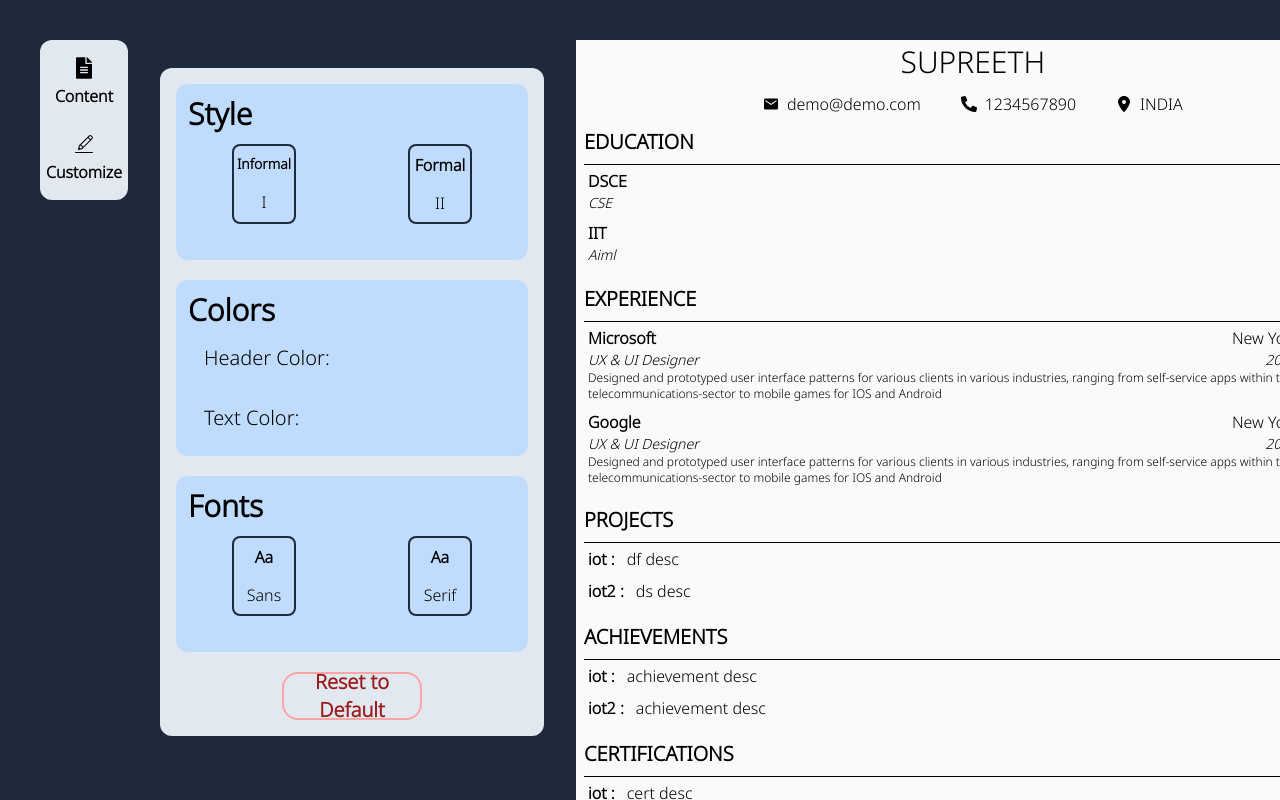
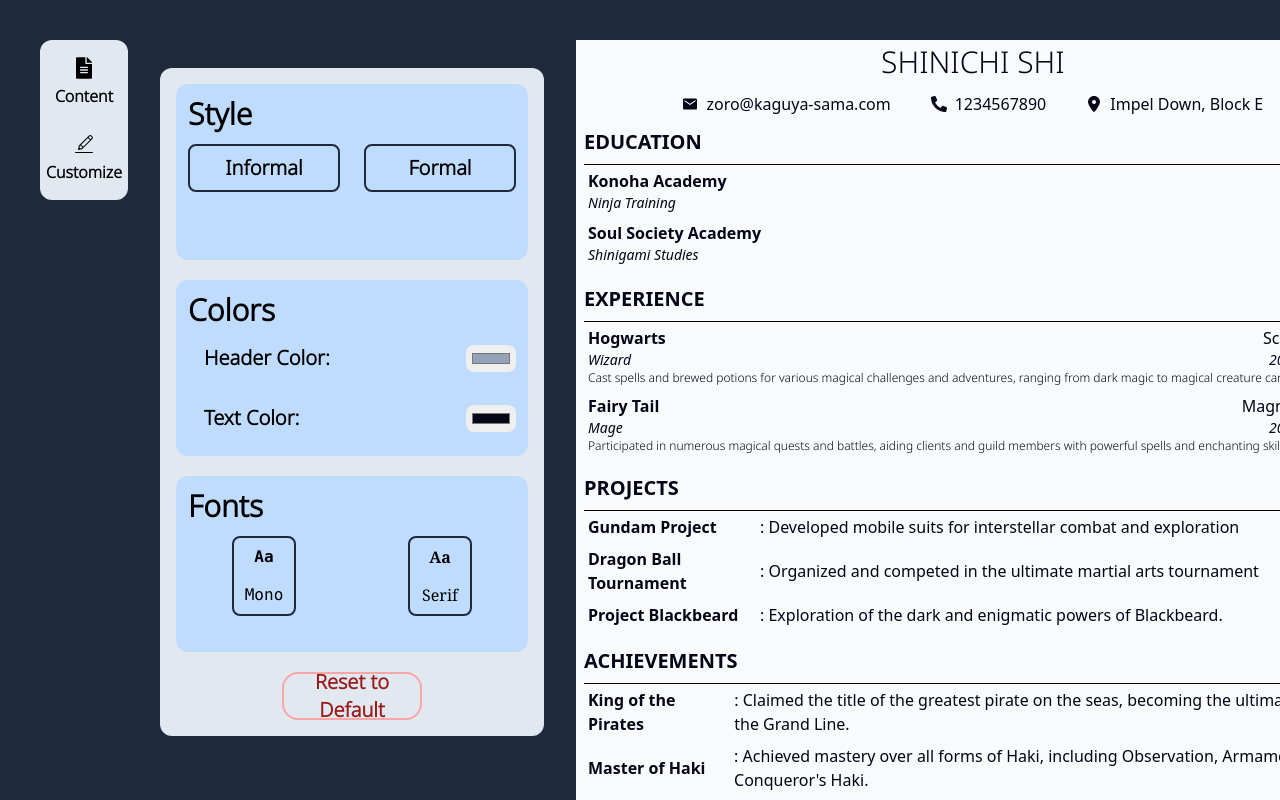
Before and after one commit to ShinichiShi/ResumeByte, a React app: page / in a window 1280 px wide. Both pictures are taken after a click on the element "Customize". Shown: the top 800 px of the page. Built offline with nearby package versions, Linux system fonts and the light colour scheme; the HTML template or start-up script is replaced by a standard one.

Commit message:
complete customize features and all...improve template data

```diff
--- a/src/components/App.jsx
+++ b/src/components/App.jsx
@@ -1,6 +1,6 @@
 import { useState } from 'react';
-import TemplateData from './TemplateData';
-import TemplateBar from './TemplateBar';
+import TemplateData from './Templates/TemplateData';
+import TemplateBar from './Templates/TemplateBar';
 import Resume from './Resume Display/Resume';
 import Input from './Form Filling/Input';
 import Section from './Form Filling/Section';
@@ -12,21 +12,19 @@
 import generatePDF from './PdfGenerator';
 import { FaFileAlt } from 'react-icons/fa';
 import { CiEdit } from 'react-icons/ci';
-// import TemplateStyle from './TemplateStyle'
+import TemplateStyle from './Templates/TemplateStyle';
 const { Save, Add } = Buttons;
 
 function App() {
   const [personalDetails, setPersonalDetails] = useState(
     TemplateData.personalDetails
   );
-  // const [styling, setStyling] = useState(
-  //   JSON.parse(localStorage.getItem('styling')) || TemplateStyle
-  // )
   const [sections, setSections] = useState(TemplateData.sections);
   const [activeSection, setActiveSection] = useState('');
   const [addSection, setAddSection] = useState(false);
   const [config, setConfig] = useState('content');
   const [style, setStyle] = useState('formal');
+  const [styling, setStyling] = useState(TemplateStyle());
   const [formData, setFormData] = useState({
     name: '',
     degree: '',
@@ -37,10 +35,6 @@
     desc: '',
     location: '',
   });
-  // const { header,text} = styling.colors;
-  // const {font} = styling.font
-
-  // localStorage.setItem('styling',JSON.stringify(styling))
 
   const handleClick = (section) => {
     setActiveSection((prevSection) => (prevSection === section ? '' : section));
@@ -126,7 +120,21 @@
       [type]: prevSections[type].filter((section) => section.id !== id),
     }));
   };
-
+  const handleColorChange = (e, type) => {
+    const newColor = e.target.value;
+    const newStyling = JSON.parse(JSON.stringify(styling));
+    newStyling.colors[type] = newColor;
+    setStyling(newStyling);
+  };
+  const handleFont = (type) => {
+    const newFont = JSON.parse(JSON.stringify(styling));
+    newFont.font = type;
+    setStyling(newFont);
+  };
+  const handleResetStyles = () => {
+    setStyling(TemplateStyle());
+    setFont('font-serif');
+  };
   return (
     <>
       <div className="p-10 flex items-center gap-[4vh] justify-around bg-slate-800">
@@ -394,55 +402,75 @@
                 <p className="font-bold text-3xl mb-3">Style</p>
                 <div className="w-full flex gap-6 items-center justify-around">
                   <button
-                    className="h-20 w-16 border-2 border-slate-800 rounded-lg flex items-center justify-around flex-col hover:bg-blue-300"
+                    className="h-12 w-1/2 border-2 border-slate-800 rounded-lg flex items-center justify-around flex-col hover:bg-blue-300"
                     onClick={() => {
                       setStyle('informal');
                     }}
                   >
-                    <div className="font-bold text-sm">Informal</div>
-                    <div>I</div>
+                    <div className="font-bold text-xl">Informal</div>
                   </button>
                   <button
-                    className="h-20 w-16 border-2 border-slate-800 rounded-lg flex items-center justify-around flex-col hover:bg-blue-300"
+                    className="h-12 w-1/2 border-2 border-slate-800 rounded-lg flex items-center justify-around flex-col hover:bg-blue-300"
                     onClick={() => {
                       setStyle('formal');
                     }}
                   >
-                    <div className="font-bold">Formal</div>
-                    <div>II</div>
+                    <div className="font-bold text-xl">Formal</div>
                   </button>
                 </div>
               </div>
               <div className="p-3 h-44 w-full  bg-blue-200 rounded-xl">
                 {' '}
                 <p className="font-bold text-3xl">Colors</p>
-                <div>
-                  <div className="p-4 text-xl">Header Color:</div>
-                  <div></div>
+                <div className="flex items-center justify-between">
+                  <div className="p-4 text-xl font-bold">Header Color:</div>
+                  <input
+                    type="color"
+                    name="color-header"
+                    className="w-15 rounded-lg border-0 p-1 cursor-pointer"
+                    defaultValue={styling.colors.header}
+                    onChange={(e) => {
+                      handleColorChange(e, 'header');
+                    }}
+                  />
                 </div>
-                <div>
-                  <div className="p-4 text-xl">Text Color:</div>
-                  <div></div>
+                <div className="flex items-center justify-between">
+                  <div className="p-4 text-xl font-bold">Text Color:</div>
+                  <input
+                    type="color"
+                    name="color-text"
+                    className="w-15 rounded-lg border-0 p-1 cursor-pointer"
+                    defaultValue={styling.colors.text}
+                    onChange={(e) => {
+                      handleColorChange(e, 'text');
+                    }}
+                  />
                 </div>
               </div>
               <div className="p-3 h-44 w-full bg-blue-200 rounded-xl">
                 {' '}
                 <p className="font-bold text-3xl mb-3">Fonts</p>
                 <div className="w-full flex gap-6 items-center justify-around">
-                  <div className="h-20 w-16 border-2 border-slate-800 rounded-lg flex items-center justify-around flex-col hover:bg-blue-300 cursor-pointer">
-                    <div className="font-bold">Aa</div>
-                    <div>Sans</div>
+                  <div
+                    className="h-20 w-16 border-2 border-slate-800 rounded-lg flex items-center justify-around flex-col hover:bg-blue-300 cursor-pointer"
+                    onClick={() => handleFont('font-sans')}
+                  >
+                    <div className="font-bold font-mono">Aa</div>
+                    <div className='font-mono'>Mono</div>
                   </div>
-                  <div className="h-20 w-16 border-2 border-slate-800 rounded-lg flex items-center justify-around flex-col hover:bg-blue-300 cursor-pointer">
-                    <div className="font-bold">Aa</div>
-                    <div>Serif</div>
+                  <div
+                    className="h-20 w-16 border-2 border-slate-800 rounded-lg flex items-center justify-around flex-col hover:bg-blue-300 cursor-pointer"
+                    onClick={() => handleFont('font-serif')}
+                  >
+                    <div className="font-bold font-serif">Aa</div>
+                    <div className='font-serif'>Serif</div>
                   </div>
                 </div>
               </div>
               <div className="w-full flex items-center justify-center">
                 <button
-                  className={`h-12 w-2/5 text-red-800 font-semibold border-2 border-red-300 rounded-[var(--radius)] hover:bg-red-300 text-xl flex items-center justify-center`}
-                  onClick={console.log('as')}
+                  className="h-12 w-2/5 text-red-800 font-semibold border-2 border-red-300 rounded-[var(--radius)] hover:bg-red-300 text-xl flex items-center justify-center"
+                  onClick={handleResetStyles}
                 >
                   Reset to Default
                 </button>
@@ -455,6 +483,7 @@
             personalDetails={personalDetails}
             sections={sections}
             style={style}
+            styling={styling}
           />
         </div>
       </div>
--- a/src/components/Resume Display/DisplaySectionsResume.jsx
+++ b/src/components/Resume Display/DisplaySectionsResume.jsx
@@ -1,14 +1,23 @@
 import React from 'react';
 
-function DisplaySectionsResume({ sections, type, style }) {
+function DisplaySectionsResume({ sections, type, style, styling }) {
   const sectionClass =
     style === 'informal' ? 'informal-section' : 'formal-section';
+
+  const textStyle = {
+    color: styling.colors.text
+  };
 
   return (
     <div className="p-2">
       {sections.length !== 0 && (
         <div>
-          <h2 className="text-xl font-bold mb-2">{type}</h2>
+          <h2
+            className={`text-xl font-bold mb-2 ${styling.font}`}
+            style={textStyle}
+          >
+            {type}
+          </h2>
           <div className="h-px w-full bg-black"></div>
         </div>
       )}
@@ -18,12 +27,30 @@
           {type === 'EDUCATION' && (
             <>
               <div>
-                <h3 className="text-base font-semibold">{section.name}</h3>
-                <p className="italic text-sm">{section.degree}</p>
+                <h3
+                  className={`text-base font-semibold ${styling.font}`}
+                  style={textStyle}
+                >
+                  {section.name}
+                </h3>
+                <p
+                  className={`italic text-sm ${styling.font}`}
+                  style={textStyle}
+                >
+                  {section.degree}
+                </p>
               </div>
               <div>
-                <p className="text-base text-right">{section.percentage}</p>
-                <p className="italic text-right text-sm">
+                <p
+                  className={`text-base text-right ${styling.font} `}
+                  style={textStyle}
+                >
+                  {section.percentage}
+                </p>
+                <p
+                  className={`italic text-right text-sm ${styling.font} `}
+                  style={textStyle}
+                >
                   {section.startYear} - {section.endYear}
                 </p>
               </div>
@@ -34,17 +61,38 @@
               <div className="w-full flex items-center flex-col">
                 <div className="w-full flex items-center justify-between flex-row">
                   <div>
-                    <h3 className="text-base font-semibold">{section.name}</h3>
-                    <p className="italic text-sm">{section.positionTitle}</p>
+                    <h3
+                      className={`text-base font-semibold ${styling.font}`}
+                      style={textStyle}
+                    >
+                      {section.name}
+                    </h3>
+                    <p
+                      className={`italic text-sm ${styling.font} `}
+                      style={textStyle}
+                    >
+                      {section.positionTitle}
+                    </p>
                   </div>
                   <div>
-                    <p className="text-base text-right">{section.location}</p>
-                    <p className="italic text-sm text-right">
+                    <p
+                      className={`text-base text-right ${styling.font}`}
+                      style={textStyle}
+                    >
+                      {section.location}
+                    </p>
+                    <p
+                      className={`italic text-sm text-right  ${styling.font}`}
+                      style={textStyle}
+                    >
                       {section.startYear} - {section.endYear}
                     </p>
                   </div>
                 </div>
-                <div className="w-full text-left text-xs">
+                <div
+                  className={`w-full text-left text-xs ${styling.font}`}
+                  style={textStyle}
+                >
                   <p>{section.description}</p>
                 </div>
               </div>
@@ -52,12 +100,20 @@
           )}
           {type !== 'EDUCATION' && type !== 'EXPERIENCE' && (
             <>
-              <div className="flex items-center justify-start gap-3">
-                <h3 className="flex items-center justify-start text-base font-semibold">
-                  {section.name} :{' '}
+              <div
+                className={`flex items-center justify-start gap-3 ${styling.font}`}
+                style={textStyle}
+              >
+                <h3
+                  className={`w-40 flex items-center justify-start text-base font-semibold ${styling.font}`}
+                  style={textStyle}
+                >
+                  {section.name}
                 </h3>
-                <p className="flex items-center justify-start text-base">
-                  {' '}
+                <p
+                  className={`flex items-center justify-start text-base ${styling.font}`}
+                >
+                 :{' '}
                   {section.desc}
                 </p>
               </div>
--- a/src/components/Resume Display/Personal.jsx
+++ b/src/components/Resume Display/Personal.jsx
@@ -3,39 +3,48 @@
 import { FaPhoneAlt } from 'react-icons/fa';
 import { FaLocationDot } from 'react-icons/fa6';
 
-const Personal = ({ personalDetails, style }) => {
+const Personal = ({ personalDetails, style, styling }) => {
   const { name, email, phoneNumber, address } = personalDetails;
 
   const containerClasses =
     style === 'informal'
-      ? 'bg-slate-400 h-20 flex items-center justify-center flex-col gap-3'
+      ? `h-20 flex items-center justify-center flex-col gap-3 `
       : 'h-20 flex items-center justify-center flex-col gap-3';
 
   const nameClasses =
     style === 'informal'
-      ? 'flex items-center justify-center text-4xl uppercase'
-      : 'flex items-center justify-center text-3xl uppercase';
+      ? `flex items-center justify-center text-4xl uppercase `
+      : `flex items-center justify-center text-3xl uppercase`;
 
+  const containerStyles = {
+        backgroundColor: style === 'informal' ? styling.colors.header : 'transparent',
+        color: styling.colors.text,
+      };
+
+
+
+  const fontClass = styling.font;
+  console.log(fontClass)
   return (
-    <div className={containerClasses}>
+    <div className={containerClasses} style={containerStyles}>
       {name !== '' && <div className={nameClasses}>{name}</div>}
-      <div className="flex items-center justify-around flex-row gap-10">
+      <div className='flex items-center justify-around flex-row gap-10'>
         {email !== '' && (
-          <div className="flex items-center justify-center gap-2">
+          <div className='flex items-center justify-center gap-2'>
             <IoMdMail />
-            <p>{email}</p>
+            <p className={`${fontClass}`}>{email}</p>
           </div>
         )}
         {phoneNumber !== '' && (
-          <div className="flex items-center justify-center gap-2">
+          <div className='flex items-center justify-center gap-2'>
             <FaPhoneAlt />
-            <p>{phoneNumber}</p>
+            <p className={`${fontClass}`}>{phoneNumber}</p>
           </div>
         )}
         {address !== '' && (
-          <div className="flex items-center justify-center gap-2">
+          <div className='flex items-center justify-center gap-2'>
             <FaLocationDot />
-            <p>{address}</p>
+            <p className={`${fontClass}`}>{address}</p>
           </div>
         )}
       </div>
--- a/src/components/Resume Display/Resume.jsx
+++ b/src/components/Resume Display/Resume.jsx
@@ -2,40 +2,46 @@
 import Personal from './Personal';
 import DisplaySectionsResume from './DisplaySectionsResume';
 
-const Resume = ({ personalDetails, sections, style }) => {
+const Resume = ({ personalDetails, sections, style, styling }) => {
   return (
     <div className="resume-content flex items-center justify-center overflow-auto">
       <div className="w-[210mm] h-[297mm] bg-slate-50 shadow-lg overflow-hidden">
-        <Personal personalDetails={personalDetails} style={style} />
+        <Personal personalDetails={personalDetails} style={style} styling={styling}/>
         <DisplaySectionsResume
           sections={sections.educations || []}
           type="EDUCATION"
           style={style}
+          styling={styling}
         />
         <DisplaySectionsResume
           sections={sections.experience || []}
           type="EXPERIENCE"
           style={style}
+          styling={styling}
         />
         <DisplaySectionsResume
           sections={sections.projects || []}
           type="PROJECTS"
           style={style}
+          styling={styling}
         />
         <DisplaySectionsResume
           sections={sections.achievements || []}
           type="ACHIEVEMENTS"
           style={style}
+          styling={styling}
         />
         <DisplaySectionsResume
           sections={sections.certification || []}
           type="CERTIFICATIONS"
           style={style}
+          styling={styling}
         />
         <DisplaySectionsResume
           sections={sections.misc || []}
           type="MISCELLANEOUS"
           style={style}
+          styling={styling}
         />
       </div>
     </div>
--- a/src/components/TemplateData.jsx
+++ /dev/null
@@ -1,100 +0,0 @@
-import uniqid from 'uniqid';
-const TemplateData = {
-  personalDetails: {
-    name: 'Supreeth',
-    email: 'demo@demo.com',
-    phoneNumber: '1234567890',
-    address: 'INDIA',
-  },
-  sections: {
-    educations: [
-      {
-        name: 'DSCE',
-        degree: 'CSE',
-        percentage: '98%',
-        startYear: '2023',
-        endYear: '2027',
-        id: uniqid(),
-      },
-      {
-        degree: 'Aiml',
-        name: 'IIT',
-        percentage: '96%',
-        startYear: '2020',
-        endYear: '2022',
-        id: uniqid(),
-      },
-    ],
-    experience: [
-      {
-        name: 'Microsoft',
-        positionTitle: 'UX & UI Designer',
-        location: 'New York City, US',
-        description:
-          'Designed and prototyped user interface patterns for various clients in various industries, ranging from self-service apps within the telecommunications-sector to mobile games for IOS and Android',
-        startYear: '2020',
-        endYear: 'present',
-        id: uniqid(),
-      },
-      {
-        name: 'Google',
-        positionTitle: 'UX & UI Designer',
-        location: 'New York City, US',
-        description:
-          'Designed and prototyped user interface patterns for various clients in various industries, ranging from self-service apps within the telecommunications-sector to mobile games for IOS and Android',
-        startYear: '2020',
-        endYear: 'present',
-        id: uniqid(),
-      },
-    ],
-    projects: [
-      {
-        name: 'iot',
-        desc: 'df desc',
-        id: uniqid(),
-      },
-      {
-        name: 'iot2',
-        desc: 'ds desc',
-        id: uniqid(),
-      },
-    ],
-    achievements: [
-      {
-        name: 'iot',
-        desc: 'achievement desc',
-        id: uniqid(),
-      },
-      {
-        name: 'iot2',
-        desc: 'achievement desc',
-        id: uniqid(),
-      },
-    ],
-    certification: [
-      {
-        name: 'iot',
-        desc: 'cert desc',
-        id: uniqid(),
-      },
-      {
-        name: 'iot2',
-        desc: 'cert desc',
-        id: uniqid(),
-      },
-    ],
-    misc: [
-      {
-        name: 'iot',
-        desc: 'misc desc',
-        id: uniqid(),
-      },
-      {
-        name: 'iot2',
-        desc: 'misc desc',
-        id: uniqid(),
-      },
-    ],
-  },
-};
-export default TemplateData;
--- a/src/components/TemplateStyle.jsx
+++ /dev/null
@@ -1,7 +0,0 @@
-export default {
-  colors: {
-    header: 'bg-slate-400',
-    text: 'bg-slate-950',
-  },
-  font: 'serif',
-};
--- /dev/null
+++ b/src/components/Templates/TemplateData.jsx
@@ -0,0 +1,119 @@
+import uniqid from 'uniqid';
+
+const TemplateData = {
+  personalDetails: {
+    name: 'Shinichi Shi',
+    email: 'zoro@kaguya-sama.com',
+    phoneNumber: '1234567890',
+    address: 'Impel Down, Block E',
+  },
+  sections: {
+    educations: [
+      {
+        name: 'Konoha Academy',
+        degree: 'Ninja Training',
+        percentage: '100%',
+        startYear: '2023',
+        endYear: '2027',
+        id: uniqid(),
+      },
+      {
+        degree: 'Shinigami Studies',
+        name: 'Soul Society Academy',
+        percentage: '95%',
+        startYear: '2020',
+        endYear: '2022',
+        id: uniqid(),
+      },
+    ],
+    experience: [
+      {
+        name: 'Hogwarts',
+        positionTitle: 'Wizard',
+        location: 'Scotland, UK',
+        description:
+          'Cast spells and brewed potions for various magical challenges and adventures, ranging from dark magic to magical creature care',
+        startYear: '2020',
+        endYear: 'present',
+        id: uniqid(),
+      },
+      {
+        name: 'Fairy Tail',
+        positionTitle: 'Mage',
+        location: 'Magnolia, Fiore',
+        description:
+          'Participated in numerous magical quests and battles, aiding clients and guild members with powerful spells and enchanting skills',
+        startYear: '2020',
+        endYear: 'present',
+        id: uniqid(),
+      },
+    ],
+    projects: [
+      {
+        name: 'Gundam Project',
+        desc: 'Developed mobile suits for interstellar combat and exploration',
+        id: uniqid(),
+      },
+      {
+        name: 'Dragon Ball Tournament',
+        desc: 'Organized and competed in the ultimate martial arts tournament',
+        id: uniqid(),
+      },
+      {
+        name: "Project Blackbeard",
+        desc: "Exploration of the dark and enigmatic powers of Blackbeard.",
+        id: uniqid()
+      },
+    ],
+    achievements: [
+      {
+        name: "King of the Pirates",
+        desc: "Claimed the title of the greatest pirate on the seas, becoming the ultimate ruler of the Grand Line.",
+        id:uniqid()
+      },
+      {
+        name: "Master of Haki",
+        desc: "Achieved mastery over all forms of Haki, including Observation, Armament, and Conqueror's Haki.",
+        id:uniqid()
+      },
+      {
+        name: "Savior of Dressrosa",
+        desc: "Saved the nation of Dressrosa from the tyrannical rule of Donquixote Doflamingo.",
+        id:uniqid()
+      },
+
+      {
+        name: "Conqueror of Enies Lobby",
+        desc: "Successfully stormed the judicial island of Enies Lobby and defeated the Marine forces stationed there.",
+        id:uniqid()
+      },
+
+    ],
+    certification: [
+      {
+        name: 'Certified Hero',
+        desc: 'Received certification from the Hero Association for heroic deeds',
+        id: uniqid(),
+      },
+      {
+        name: 'Certified Alchemist',
+        desc: 'Completed rigorous training in alchemy and potion-making',
+        id: uniqid(),
+      },
+    ],
+    misc: [
+      {
+        name: 'Soul Reaper',
+        desc: 'Appointed as a Soul Reaper to guide lost souls and combat evil spirits',
+        id: uniqid(),
+      },
+      {
+        name: 'Dragon Slayer',
+        desc: 'Gained the title of Dragon Slayer after defeating a Kaidou',
+        id: uniqid(),
+      },
+    ],
+  },
+};
+
+export default TemplateData;
--- /dev/null
+++ b/src/components/Templates/TemplateStyle.jsx
@@ -0,0 +1,11 @@
+const TemplateStyle = () => {
+  return {
+    colors: {
+      header: '#94A3B8',
+      text: '#020617',
+    },
+    font: 'font-sans',
+  };
+};
+
+export default TemplateStyle;
--- a/src/index.css
+++ b/src/index.css
@@ -51,12 +51,10 @@
   --radius: 2vh;
 }
 
-/* Custom styles for informal */
 .informal-section {
   @apply mb-1 p-1 bg-white rounded-lg shadow flex items-center justify-between flex-row;
 }
 
-/* Custom styles for formal */
 .formal-section {
   @apply p-1 rounded-lg flex items-center justify-between flex-row;
 }
```
Also changed, not shown: src/components/Templates/TemplateBar.jsx (renamed from src/components/TemplateBar.jsx), 1 other file (tests, documents, lock files or other folders).
